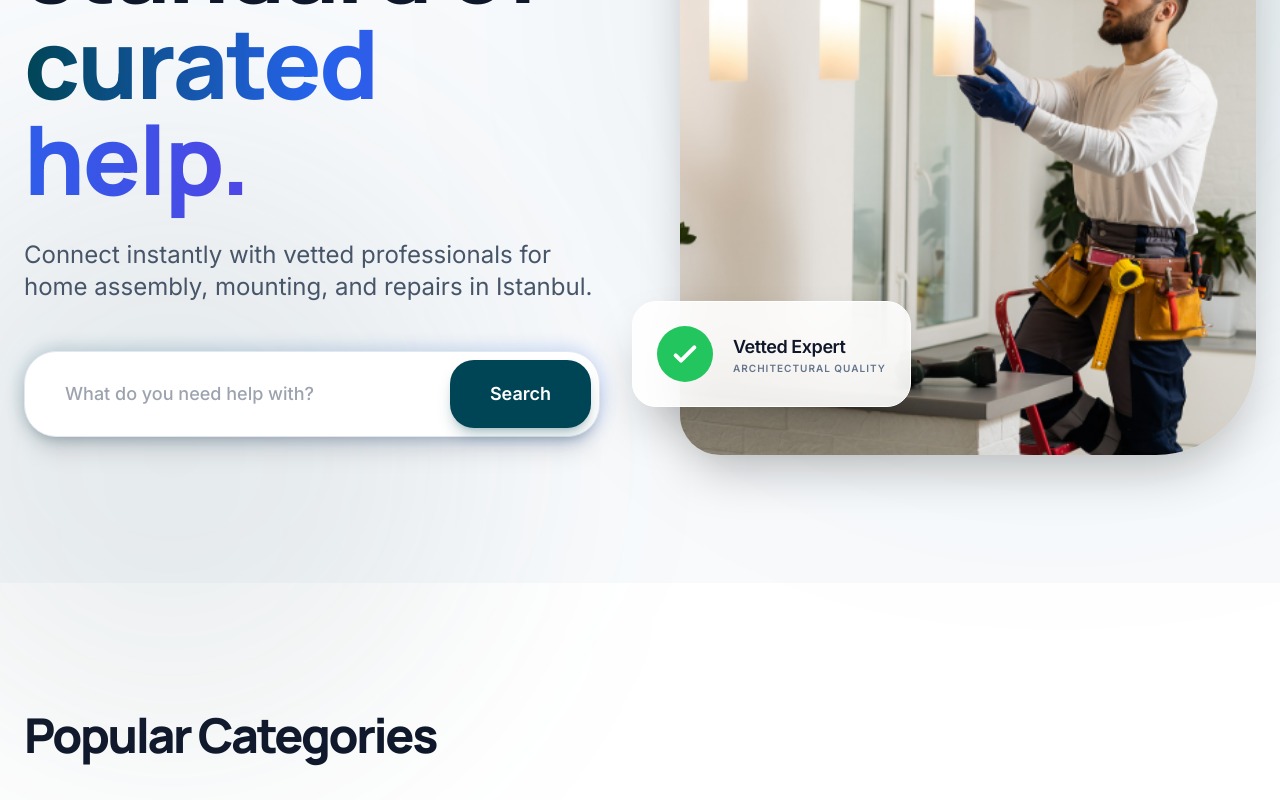
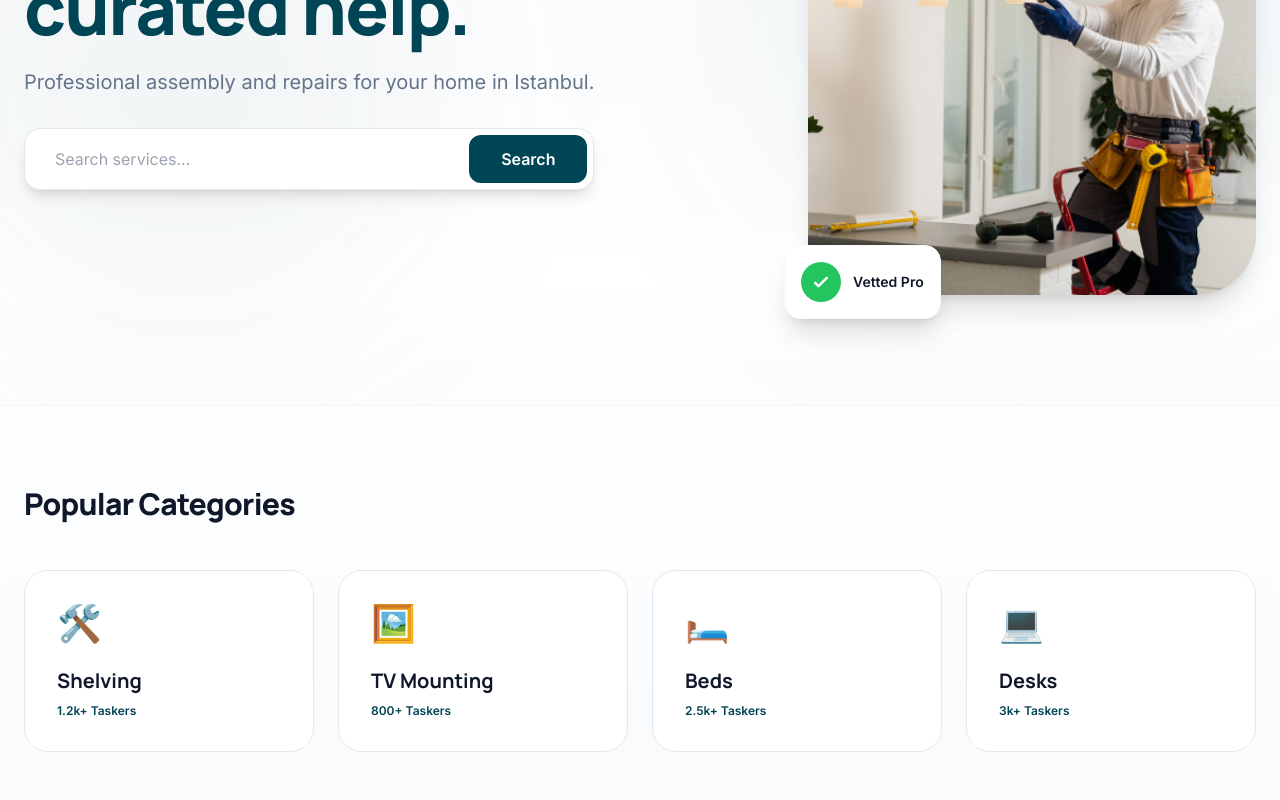
Before and after one commit to PgTobby-07/Servecly-Marektplace, a React (Vite) app: page / in a window 1280 px wide. Shown: the part 340-1140 px from the top of the page. Built offline with nearby package versions, Linux system fonts and the light colour scheme.

Commit message:
Update Home component layout and styling
Refactor Home component for improved layout and styling.

```diff
--- a/src/pages/Home.jsx
+++ b/src/pages/Home.jsx
@@ -15,11 +15,10 @@ const Home = () => {
     };
     checkUser();
 
-    // UI: Interactive parallax listener for the "Mind-Blowing" background
     const handleMouseMove = (e) => {
       setMousePos({
-        x: (e.clientX / window.innerWidth - 0.5) * 20,
-        y: (e.clientY / window.innerHeight - 0.5) * 20
+        x: (e.clientX / window.innerWidth - 0.5) * 15,
+        y: (e.clientY / window.innerHeight - 0.5) * 15
       });
     };
     window.addEventListener('mousemove', handleMouseMove);
@@ -30,122 +29,112 @@ const Home = () => {
     };
   }, []);
 
-  // LOGIC: The "Bridge" - sends search text to /services via URL
   const handleSearch = (e) => {
     e.preventDefault();
     if (!searchQuery.trim()) return;
     navigate(`/services?search=${encodeURIComponent(searchQuery)}`);
   };
 
-  // LOGIC: IDs matched to your SQL Database for immediate filtering
   const categories = [
-    { id: 4, name: "Shelving", icon: "🛠️", count: "1.2k+", color: "from-blue-500/20" },
-    { id: 3, name: "TV Mounting", icon: "🖼️", count: "800+", color: "from-purple-500/20" },
-    { id: 1, name: "Beds", icon: "🛏️", count: "2.5k+", color: "from-orange-500/20" },
-    { id: 2, name: "Desks", icon: "💻", count: "3k+", color: "from-cyan-500/20" },
+    { id: 4, name: "Shelving", icon: "🛠️", count: "1.2k+", color: "from-blue-500/10" },
+    { id: 3, name: "TV Mounting", icon: "🖼️", count: "800+", color: "from-purple-500/10" },
+    { id: 1, name: "Beds", icon: "🛏️", count: "2.5k+", color: "from-orange-500/10" },
+    { id: 2, name: "Desks", icon: "💻", count: "3k+", color: "from-cyan-500/10" },
   ];
 
   return (
-    <div className="bg-[#f8fafc] overflow-hidden selection:bg-primary selection:text-white">
+    // Boring fixed: Soft gradient background instead of flat white
+    <div className="bg-gradient-to-b from-[#f8fafc] via-white to-[#f1f5f9] overflow-hidden">
 
-      {/* HERO SECTION */}
-      <section className="relative min-h-[90vh] flex items-center pt-20 pb-32">
-        {/* PARALLAX AURA */}
+      {/* HERO SECTION - Tighter padding to show search bar early */}
+      <section className="relative min-h-[85vh] flex items-center pt-10 pb-20">
         <div
-          className="absolute inset-0 z-0 pointer-events-none transition-transform duration-300 ease-out"
+          className="absolute inset-0 z-0 pointer-events-none"
           style={{ transform: `translate(${mousePos.x}px, ${mousePos.y}px)` }}
         >
-          <div className="absolute top-[-10%] right-[-10%] w-[700px] h-[700px] bg-primary/10 blur-[140px] rounded-full" />
-          <div className="absolute bottom-[-20%] left-[-10%] w-[600px] h-[600px] bg-secondary/10 blur-[120px] rounded-full" />
+          <div className="absolute top-[-5%] right-[-5%] w-[600px] h-[600px] bg-primary/5 blur-[120px] rounded-full" />
+          <div className="absolute bottom-[10%] left-[-5%] w-[500px] h-[500px] bg-secondary/5 blur-[100px] rounded-full" />
         </div>
 
-        <div className="max-w-7xl mx-auto px-6 relative z-10">
-          <div className="flex flex-col lg:flex-row items-center justify-between gap-20">
+        <div className="max-w-7xl mx-auto px-6 relative z-10 w-full">
+          <div className="flex flex-col lg:flex-row items-center justify-between gap-12">
 
-            <div className="max-w-3xl animate-in fade-in slide-in-from-left-8 duration-1000">
-              {/* ROLE-BASED UX: Personalized Welcome */}
+            <div className="max-w-2xl text-center lg:text-left">
+              {/* User Badge - Reduced margin */}
               {user && (
-                <div className="inline-flex items-center gap-3 bg-white/60 backdrop-blur-xl border border-white p-2 pr-6 rounded-full shadow-sm mb-8">
-                  <div className="h-10 w-10 bg-primary rounded-full flex items-center justify-center text-white font-bold text-sm">
+                <div className="inline-flex items-center gap-3 bg-white border border-slate-100 p-1.5 pr-5 rounded-full shadow-sm mb-6">
+                  <div className="h-8 w-8 bg-primary rounded-full flex items-center justify-center text-white font-bold text-xs">
                     {user.name.charAt(0)}
                   </div>
                   <div className="flex flex-col">
-                    <span className="text-[10px] uppercase tracking-widest font-black text-primary leading-none">
-                      {user.role === 'admin' ? "System Core" : user.role === 'tasker' ? "Active Provider" : "Verified Client"}
+                    <span className="text-[9px] uppercase tracking-widest font-black text-primary leading-none">
+                      {user.role === 'admin' ? "System Core" : "Member"}
                     </span>
-                    <span className="text-sm font-bold text-slate-800">{user.name}</span>
+                    <span className="text-xs font-bold text-slate-700">{user.name}</span>
                   </div>
                 </div>
               )}
 
-              <h1 className="text-6xl md:text-8xl font-display text-slate-900 leading-[0.95] tracking-tight font-black mb-8">
+              <h1 className="text-5xl md:text-7xl font-black text-slate-900 leading-[1.1] tracking-tight mb-6">
                 The standard of <br />
-                <span className="text-transparent bg-clip-text bg-gradient-to-r from-primary via-blue-600 to-indigo-600">
-                  curated help.
-                </span>
+                <span className="text-primary">curated help.</span>
               </h1>
 
-              <p className="text-slate-600 text-xl md:text-2xl mb-12 leading-relaxed max-w-2xl font-light">
-                Connect instantly with vetted professionals for home assembly, mounting, and repairs in Istanbul.
+              <p className="text-slate-500 text-lg md:text-xl mb-8 leading-relaxed max-w-xl font-light">
+                Professional assembly and repairs for your home in Istanbul.
               </p>
 
-              {/* SEARCH: Redirects with encoded query */}
-              <form onSubmit={handleSearch} className="relative max-w-2xl group">
-                <div className="absolute -inset-1 bg-gradient-to-r from-primary to-blue-600 rounded-[2.5rem] blur opacity-20 group-hover:opacity-40 transition"></div>
-                <div className="relative flex items-center bg-white border border-slate-200 p-2 rounded-[2rem] shadow-xl">
+              {/* SEARCH BAR - Positioned higher */}
+              <form onSubmit={handleSearch} className="relative group max-w-xl mx-auto lg:mx-0">
+                <div className="relative flex items-center bg-white border border-slate-200 p-1.5 rounded-2xl shadow-lg focus-within:ring-2 focus-within:ring-primary/20 transition-all">
                   <input
                     type="text"
                     value={searchQuery}
                     onChange={(e) => setSearchQuery(e.target.value)}
-                    placeholder="What do you need help with?"
-                    className="flex-grow bg-transparent px-8 py-5 text-lg outline-none font-medium"
+                    placeholder="Search services..."
+                    className="flex-grow bg-transparent px-6 py-3 text-base outline-none"
                   />
-                  <button type="submit" className="bg-primary text-white px-10 py-5 rounded-[1.5rem] font-bold text-lg hover:scale-[1.02] active:scale-95 transition-all shadow-lg shadow-primary/25">
+                  <button type="submit" className="bg-primary text-white px-8 py-3 rounded-xl font-bold hover:bg-blue-700 transition-colors">
                     Search
                   </button>
                 </div>
               </form>
             </div>
 
-            {/* FLOATING IMAGE COMPONENT */}
-            <div className="hidden lg:block relative w-full max-w-xl">
+            {/* IMAGE - Tighter sizing to prevent scroll */}
+            <div className="hidden lg:block relative w-full max-w-md">
               <img
                 src={fdxImage}
-                className="relative z-10 w-full h-[650px] object-cover shadow-2xl rounded-[100px_40px_100px_40px] hover:rotate-2 transition-transform duration-700"
-                alt="Professional help"
+                className="relative z-10 w-full h-[500px] object-cover rounded-[60px_20px_60px_20px] shadow-xl"
+                alt="Expert"
               />
-              <div className="absolute bottom-12 -left-12 z-20 bg-white/90 backdrop-blur-xl p-6 rounded-3xl shadow-2xl border border-white flex items-center gap-5">
-                <div className="h-14 w-14 bg-green-500 rounded-full flex items-center justify-center text-white">
-                  <svg className="w-8 h-8" fill="none" stroke="currentColor" viewBox="0 0 24 24"><path strokeLinecap="round" strokeLinejoin="round" strokeWidth="3" d="M5 13l4 4L19 7"></path></svg>
+              <div className="absolute -bottom-6 -left-6 z-20 bg-white p-4 rounded-2xl shadow-xl border border-slate-50 flex items-center gap-3">
+                <div className="h-10 w-10 bg-green-500 rounded-full flex items-center justify-center text-white">
+                  <svg className="w-5 h-5" fill="none" stroke="currentColor" viewBox="0 0 24 24"><path strokeLinecap="round" strokeLinejoin="round" strokeWidth="3" d="M5 13l4 4L19 7"></path></svg>
                 </div>
-                <div>
-                  <span className="block text-lg font-black text-slate-900 tracking-tight">Vetted Expert</span>
-                  <span className="block text-[10px] text-slate-500 uppercase font-black tracking-widest">Architectural Quality</span>
-                </div>
+                <span className="text-sm font-black text-slate-900">Vetted Pro</span>
               </div>
             </div>
           </div>
         </div>
       </section>
 
-      {/* POPULAR CATEGORIES */}
-      <section className="py-32 bg-white">
+      {/* CATEGORIES - Clean break */}
+      <section className="py-20 bg-white/50 backdrop-blur-sm border-t border-slate-100">
         <div className="max-w-7xl mx-auto px-6">
-          <h2 className="text-5xl font-black text-slate-900 mb-20 tracking-tighter">Popular Categories</h2>
-          <div className="grid grid-cols-1 sm:grid-cols-2 lg:grid-cols-4 gap-8">
+          <h2 className="text-3xl font-black text-slate-900 mb-12 tracking-tight">Popular Categories</h2>
+          <div className="grid grid-cols-2 lg:grid-cols-4 gap-6">
             {categories.map((cat) => (
               <Link
                 key={cat.id}
                 to={`/services?categoryId=${cat.id}`}
-                className="relative overflow-hidden bg-slate-50 border border-slate-100 p-10 rounded-[3rem] transition-all hover:shadow-2xl hover:-translate-y-4 group"
+                className="group relative overflow-hidden bg-white border border-slate-200 p-8 rounded-3xl transition-all hover:shadow-xl hover:-translate-y-2"
               >
-                <div className={`absolute top-0 right-0 w-32 h-32 bg-gradient-to-br ${cat.color} blur-3xl opacity-0 group-hover:opacity-100 transition-opacity`}></div>
+                <div className={`absolute inset-0 bg-gradient-to-br ${cat.color} opacity-0 group-hover:opacity-100 transition-opacity`}></div>
                 <div className="relative z-10">
-                  <div className="text-5xl mb-8 group-hover:scale-110 transition-transform">{cat.icon}</div>
-                  <h3 className="text-2xl font-black text-slate-900 mb-4 group-hover:text-primary transition-colors">{cat.name}</h3>
-                  <div className="inline-block bg-white border border-slate-200 px-5 py-2 rounded-2xl text-xs font-black text-primary shadow-sm">
-                    {cat.count} Providers
-                  </div>
+                  <div className="text-4xl mb-6">{cat.icon}</div>
+                  <h3 className="text-xl font-bold text-slate-900 mb-2">{cat.name}</h3>
+                  <p className="text-xs font-bold text-primary">{cat.count} Taskers</p>
                 </div>
               </Link>
             ))}
```
